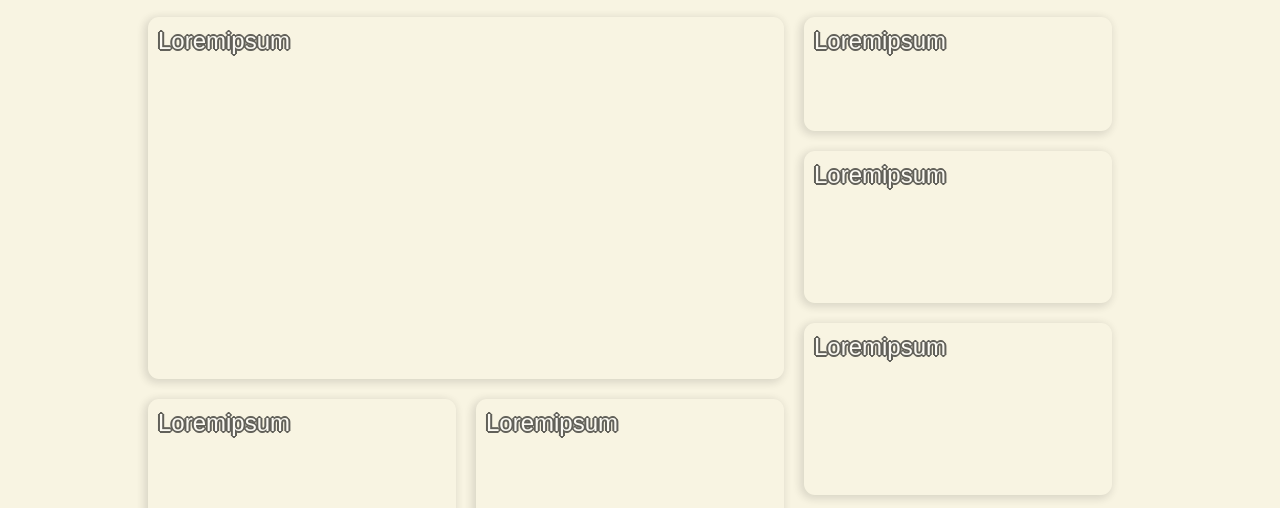
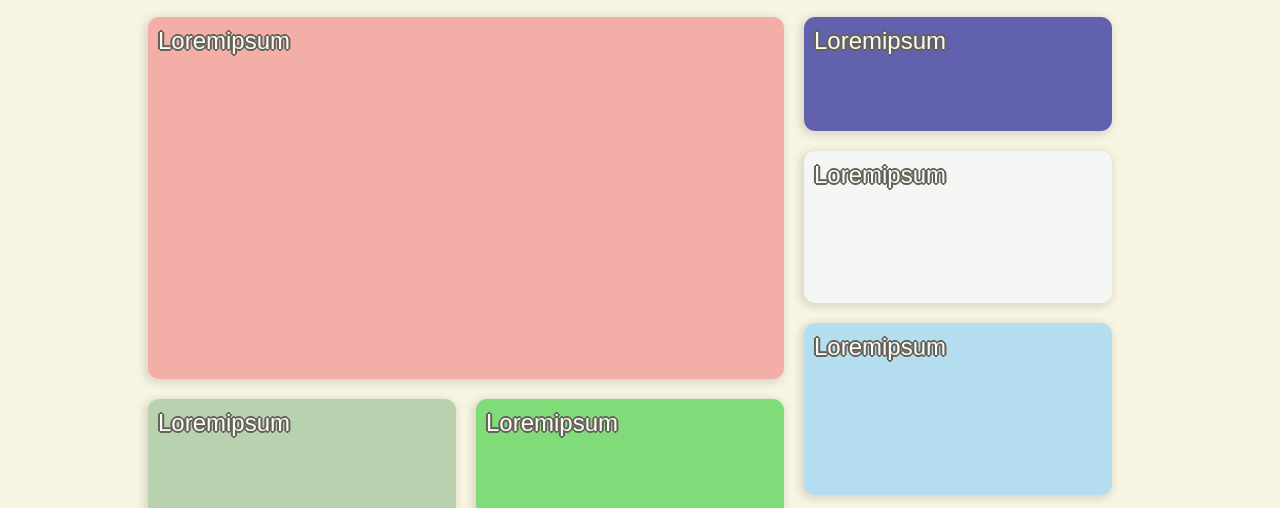
Before and after one commit to Nabal22/sae_3.01_web, a plain HTML site: page actu.html in a window 1280 px wide. Shown: the part 292-800 px from the top of the page. Drawn offline with nearby package versions, Linux system fonts and the light colour scheme.

Commit message:
colorDivActu

```diff
--- a/actu.html
+++ b/actu.html
@@ -9,7 +9,7 @@
         <link href="https://cdn.jsdelivr.net/npm/bootstrap@5.2.1/dist/css/bootstrap.min.css" rel="stylesheet" integrity="sha384-iYQeCzEYFbKjA/T2uDLTpkwGzCiq6soy8tYaI1GyVh/UjpbCx/TYkiZhlZB6+fzT" crossorigin="anonymous">
         <link rel="stylesheet" href="css/style.css">
     </head>
-    <body class="actu">
+    <body class="actu" onload="changeColorCard(0)">
 
         <header class="d-flex flex-column flex-lg-row justify-content-center align-items-center">
 
--- a/css/style.css
+++ b/css/style.css
@@ -247,6 +247,7 @@ animation: apparitionSousMenu 0.5s forwards;
   grid-template-rows: repeat(1, 1fr);
   grid-gap: 20px;
   margin-top: 200px;
+  margin-bottom: 50px;
   margin-left: auto;
   margin-right: auto;
 }
--- a/js/script.js
+++ b/js/script.js
@@ -1,13 +1,16 @@
+var numCard = -1;
+
 
 function showText(nb){
+        if(nb!=numCard){
+
+            changeColorCard(nb);
+            numCard=nb;
+        }
         var p = document.getElementsByTagName('p')[nb];
-
-        changeColorCard(nb);
-        p.style.visibility = "visible";
-
+          p.style.visibility = "visible";
 
 }
-
 
 function hideText(nb){
     var p = document.getElementsByTagName('p')[nb];
@@ -15,7 +18,6 @@ function hideText(nb){
 }
 
 function changeColorCard(nb){
-    var colors = ["red","blue","green","grey"]
     var cardCustom = document.getElementsByTagName('section');
 
     /*cardCustom.style.backgroundColor = CSS_COLOR_NAMES[Math.floor(Math.random()*CSS_COLOR_NAMES.length)];*/
@@ -32,151 +34,51 @@ function changeColorCard(nb){
 
 const CSS_COLOR_NAMES = [
     "AliceBlue",
-    "AntiqueWhite",
     "Aqua",
     "Aquamarine",
-    "Azure",
-    "Beige",
-    "Bisque",
-    "Black",
-    "BlanchedAlmond",
-    "Blue",
-    "BlueViolet",
-    "Brown",
-    "BurlyWood",
     "CadetBlue",
     "Chartreuse",
-    "Chocolate",
     "Coral",
     "CornflowerBlue",
-    "Cornsilk",
-    "Crimson",
-    "Cyan",
     "DarkBlue",
     "DarkCyan",
-    "DarkGoldenRod",
-    "DarkGray",
-    "DarkGrey",
     "DarkGreen",
     "DarkKhaki",
-    "DarkMagenta",
     "DarkOliveGreen",
-    "DarkOrange",
-    "DarkOrchid",
-    "DarkRed",
-    "DarkSalmon",
     "DarkSeaGreen",
     "DarkSlateBlue",
-    "DarkSlateGray",
-    "DarkSlateGrey",
     "DarkTurquoise",
-    "DarkViolet",
-    "DeepPink",
     "DeepSkyBlue",
-    "DimGray",
-    "DimGrey",
     "DodgerBlue",
-    "FireBrick",
-    "FloralWhite",
     "ForestGreen",
-    "Fuchsia",
-    "Gainsboro",
-    "GhostWhite",
-    "Gold",
-    "GoldenRod",
-    "Gray",
-    "Grey",
     "Green",
     "GreenYellow",
-    "HoneyDew",
-    "HotPink",
-    "IndianRed",
-    "Indigo",
-    "Ivory",
     "Khaki",
-    "Lavender",
-    "LavenderBlush",
     "LawnGreen",
-    "LemonChiffon",
     "LightBlue",
     "LightCoral",
     "LightCyan",
-    "LightGoldenRodYellow",
-    "LightGray",
-    "LightGrey",
     "LightGreen",
-    "LightPink",
-    "LightSalmon",
     "LightSeaGreen",
     "LightSkyBlue",
-    "LightSlateGray",
-    "LightSlateGrey",
     "LightSteelBlue",
-    "LightYellow",
-    "Lime",
     "LimeGreen",
-    "Linen",
-    "Magenta",
-    "Maroon",
     "MediumAquaMarine",
     "MediumBlue",
-    "MediumOrchid",
-    "MediumPurple",
     "MediumSeaGreen",
     "MediumSlateBlue",
     "MediumSpringGreen",
-    "MediumTurquoise",
-    "MediumVioletRed",
     "MidnightBlue",
-    "MintCream",
-    "MistyRose",
-    "Moccasin",
-    "NavajoWhite",
-    "Navy",
-    "OldLace",
-    "Olive",
     "OliveDrab",
-    "Orange",
-    "OrangeRed",
-    "Orchid",
-    "PaleGoldenRod",
     "PaleGreen",
     "PaleTurquoise",
-    "PaleVioletRed",
-    "PapayaWhip",
-    "PeachPuff",
-    "Peru",
-    "Pink",
-    "Plum",
     "PowderBlue",
-    "Purple",
-    "RebeccaPurple",
-    "Red",
-    "RosyBrown",
-    "RoyalBlue",
-    "SaddleBrown",
-    "Salmon",
-    "SandyBrown",
     "SeaGreen",
     "SeaShell",
-    "Sienna",
-    "Silver",
     "SkyBlue",
     "SlateBlue",
-    "SlateGray",
-    "SlateGrey",
     "Snow",
     "SpringGreen",
     "SteelBlue",
-    "Tan",
-    "Teal",
-    "Thistle",
-    "Tomato",
-    "Turquoise",
-    "Violet",
-    "Wheat",
-    "White",
-    "WhiteSmoke",
-    "Yellow",
     "YellowGreen",
   ];
```
